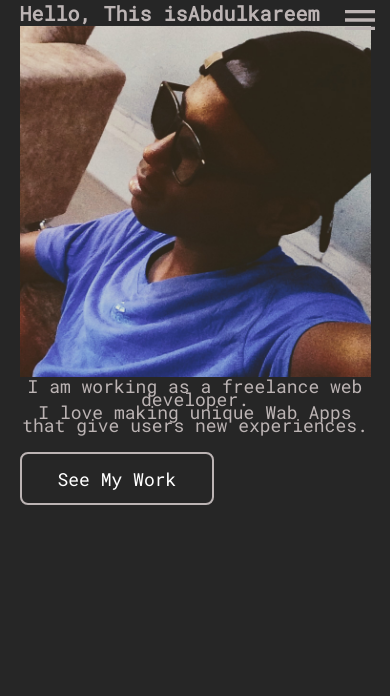
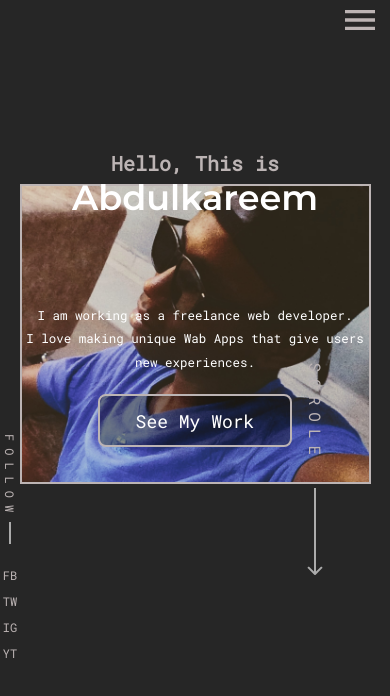
Before and after one commit to Abdulkareem1094/My_Portfolio, a React (Create React App) app: page / in a window 390 px wide. Shown: the top 696 px of the page. Built offline with nearby package versions, Linux system fonts and the light colour scheme.

Commit message:
making hero section mobile responsiv

```diff
--- a/src/components/Button.jsx
+++ b/src/components/Button.jsx
@@ -24,10 +24,18 @@ const ButtonStyle = styled.div`
     }
 `;
 
-const Button = ({ projectBtnLink, projectBtnTxt, BtnOutline }) => {
+const Button = ({
+    projectBtnLink ="Link",
+     projectBtnTxt ="Text",
+      BtnOutline,
+     }) => {
     return (
         <ButtonStyle BtnOutline={BtnOutline} >
-            <Link to={ projectBtnLink } className='button'>{ projectBtnTxt }</Link>
+            <Link
+            to={ projectBtnLink }
+            className='button'>
+                { projectBtnTxt }
+            </Link>
         </ButtonStyle>
     )
 }
--- a/src/components/HeroSection.jsx
+++ b/src/components/HeroSection.jsx
@@ -2,21 +2,149 @@ import React from 'react'
 import HeroImg from '../assets/images/hero.jpg'
 import Button from './Button'
 import PTxt from './PTxt'
+import SocialMediaArrow from '../assets/images/social-media-arrow.svg'
+import ScroleDownArrow from '../assets/images/scroll-down-arrow.svg'
+import Styled from "styled-components";
+
+const HeroStyles = Styled.div`
+    .hero{
+        hight: 100vh;
+        min-hight: 1000px;
+        width: 100%;
+        text-align: center;
+        display: flex;
+        align-item: center;
+        justify-content: center;
+        position: relative;
+    }
+    .hero__heading {
+        font-size: 2rem;
+        margin-bottom: -3.5rem;
+        position: relative;
+        margin-top: 150px;
+        span{
+            display: inline-block;
+            width: 100%;
+        }
+        .hero__name{
+            font-size: 7rem;
+            font-family: 'Montserrat SemiBold';
+            color: var(--white);
+        }
+    }
+    .hero__img{
+        max-width: 900px;
+        width: 100%;
+        height: 600px;
+        margin: 0 auto;
+        border: 2px solid var(--gray-1);
+    }
+    .hero__info{
+        margin-top: -18rem;
+    }
+    .hero__socials,
+    .hero__scroleDown{
+        display: flex;
+        flex-direction: column;
+        gap:2rem;
+        position: absolute;
+        buttom: 20px;
+        width: 50px;
+    }
+    .hero__socials{
+        left: 50px;
+    }
+    .hero__scroleDown{
+        right: 50px;
+    }
+    .hero__socials__indicator,
+    .hero__scroleDown{
+        width: 50px;
+        p{
+            font-size: 1.6rem;
+            transform: translateY(-70px) rotate(90deg);
+            letter-spacing: 0.7rem;
+            text-transform: uppercase;
+        }
+        img{
+            max-height: 45px;
+            width: 16px;
+            margin: 0 auto;
+            object-fil: contain;
+        }
+    }
+    .hero__scroleDown{
+        img{
+            max-height: 100px;
+        }
+    }
+    .hero__socialImg{
+        ul{
+            li{
+                margin-bottom: 1rem;
+            }
+            a{
+                diasplay: inline-block;
+                font-size: 1.6rem;
+            }
+        }
+    }
+    @media only screen and (max-width: 768px){
+        .hero{
+            min-height: 1.4rem;
+            margin-bottom: -3rem;
+             .hero__name{
+                font-size: 3.5rem;
+            }
+        }
+        .hero__img{
+            height: 300px;
+        }
+        .hero__info{
+            // margin-top: -15rem;
+        }
+        .hero__socials{
+            left: 0px;
+            bottom: -50%;
+            width: 20px;
+            .hero__socials__indicator{
+                width: 20px;
+                p{
+                    font-size: 1.2rem;
+                }
+                img{
+                    max-height: 22px;
+                }
+            }
+            .hero__socialImg{
+                ul{
+                    li{
+                        a{
+                            font-size: 1.2rem;
+                            margin-bottom: 1rem;
+                        }
+                    }
+                }
+            }
+        }
+    }
+`;
 
 const HeroSection = () => {
     return (
-        <div>
+        <HeroStyles>
+            <div className='hero'>
                 <div className="container">
-                <h1 className="hero--heading">
+                    <h1 className="hero__heading">
                         <span>Hello, This is</span>
-                    <span>Abdulkareem</span>
+                        <span className='hero__name'>Abdulkareem</span>
                     </h1>
-                <div className="hero--img">
+                    <div className="hero__img">
                         <img src={HeroImg} alt="" />
                     </div>
                     <div className="hero__info">
                         <PTxt>
-                        I am working as a freelance web developer.<br/>
+                            I am working as a freelance web developer.<br />
                             I love making unique Wab Apps that
                             give users new experiences.
                         </PTxt>
@@ -26,8 +154,43 @@ const HeroSection = () => {
                             BtnOutline={true}
                         />
                     </div>
+                    <div className='hero__socials'>
+                        <div className="hero__socials__indicator">
+                            <p>Follow</p>
+                            <img src={SocialMediaArrow} alt='Social Media Arrow ' />
+                        </div>
+                        <div className="hero__socialImg">
+                            <ul>
+                                <li>
+                                    <a href="http://facebook.com" target='_blank'
+                                        rel='noreferrer'
+                                    > FB </a>
+                                </li>
+                                <li>
+                                    <a href="http://twitter.com" target='_blank'
+                                        rel='noreferrer'
+                                    > TW </a>
+                                </li>
+                                <li>
+                                    <a href="http://instagram.com" target='_blank'
+                                        rel='noreferrer'
+                                    > IG </a>
+                                </li>
+                                <li>
+                                    <a href="http://youtube.com" target='_blank'
+                                        rel='noreferrer'
+                                    > YT </a>
+                                </li>
+                            </ul>
                         </div>
                     </div>
+                    <div className="hero__scroleDown">
+                        <p>Scrole</p>
+                        <img src={ScroleDownArrow} alt="Scrole Down Arrow" srcset="" />
+                    </div>
+                </div>
+            </div>
+        </HeroStyles>
     )
 }
 
--- a/src/components/PTxt.js
+++ b/src/components/PTxt.js
@@ -5,10 +5,14 @@ const PSetyles = styled.div`
 max-width: 500px;
 margin: 0 auto;
 font-size: 1.8rem;
-line-height: 1.3rem;
+line-height: 1.3em;
 text-align: center;
-@media only screeen and (max-width: 768px){
-    font-size: 1.4rem;
+color: orange;
+@media only screen and (max-width: 768px){
+    p{
+        font-size: 1.25rem;
+        color: var(--white);
+    }
 }
 `;
 
--- a/src/styles/GlobalStyle.js
+++ b/src/styles/GlobalStyle.js
@@ -13,7 +13,7 @@ const GlobalStyles = createGlobalStyle`
     --gray-2: #363636;
     --white : white;
     --black: black;
-    --transparent-dark: rgba(58, 58, 58, 0.171)(128, 128, 128, 0.289);
+    --transparent-dark:rgba(0, 0, 0, 0.385);
   }
   html{
     font-size: 10px;
```
Lines whose indentation alone changed are shown as unchanged.
